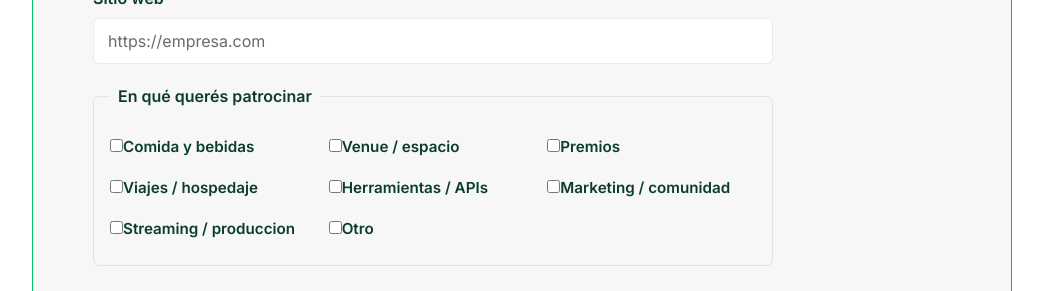
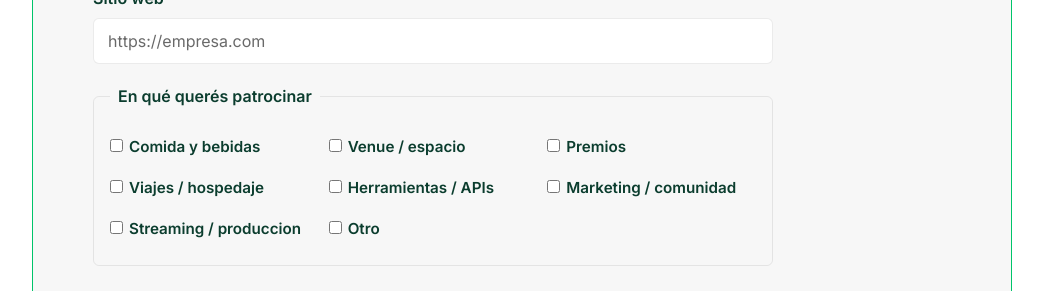
Before and after one commit to Oruga420/vibe_arena, a Next.js app: page /sponsor in a window 1280 px wide. Shown: the part 1740-2031 px from the top of the page, without its empty margins (118-1161 px from the left). Built offline with nearby package versions, Linux system fonts and the light colour scheme.

Commit message:
Add spacing between checkbox and label

```diff
--- a/app/globals.css
+++ b/app/globals.css
@@ -737,14 +737,14 @@ nav {
 .checkbox-item {
     display: flex;
     align-items: center;
-    gap: 8px;
+    gap: 6px;
     font-size: 0.95rem;
 }
 
 .checkbox-item input[type="checkbox"] {
     width: auto;
     padding: 0;
-    margin: 2px 0 0;
+    margin: 2px 6px 0 0;
     flex: 0 0 auto;
 }
 
```
